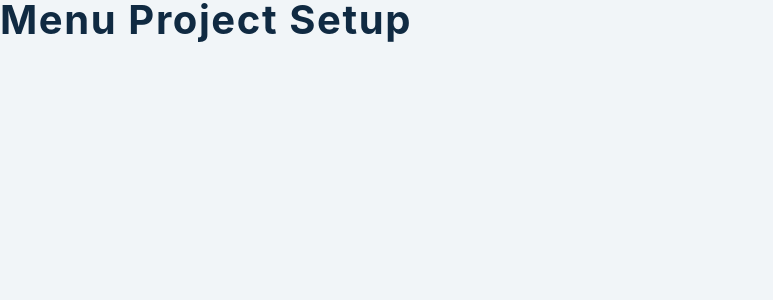
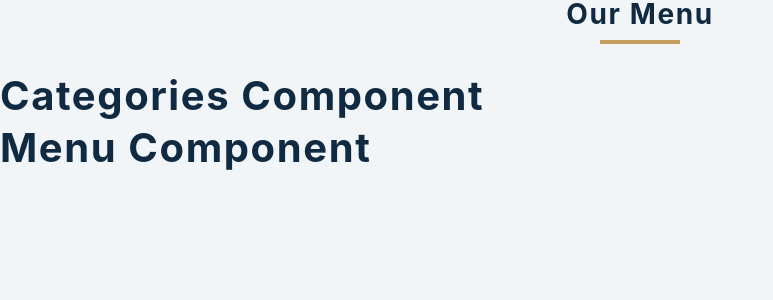
Before and after one commit to jubhavsar/React-Projects-JnSm, a React (Create React App) app in the folder 05-menu/: page / in a window 1280 px wide. Shown: the top 300 px of the page, without its empty margins (0-773 px from the left). Built offline with nearby package versions, Linux system fonts and the light colour scheme.

Commit message:
define states for category and menu

```diff
--- a/05-menu/src/App.js
+++ b/05-menu/src/App.js
@@ -4,7 +4,22 @@ import Categories from './Categories';
 import items from './data';
 
 function App() {
-  return <h2>menu project setup</h2>;
+  const [menuItems, setMenuItems] = useState(items);
+  const [caregories, setCategories] = useState([]);
+
+
+  return (
+    <main>
+      <section className='menu-section'>
+        <div className='title'>
+          <h3>Our menu</h3>
+          <div className="underline"></div>
+        </div>
+        <Categories />
+        <Menu />
+      </section>
+    </main>
+  );
 }
 
 export default App;
```
